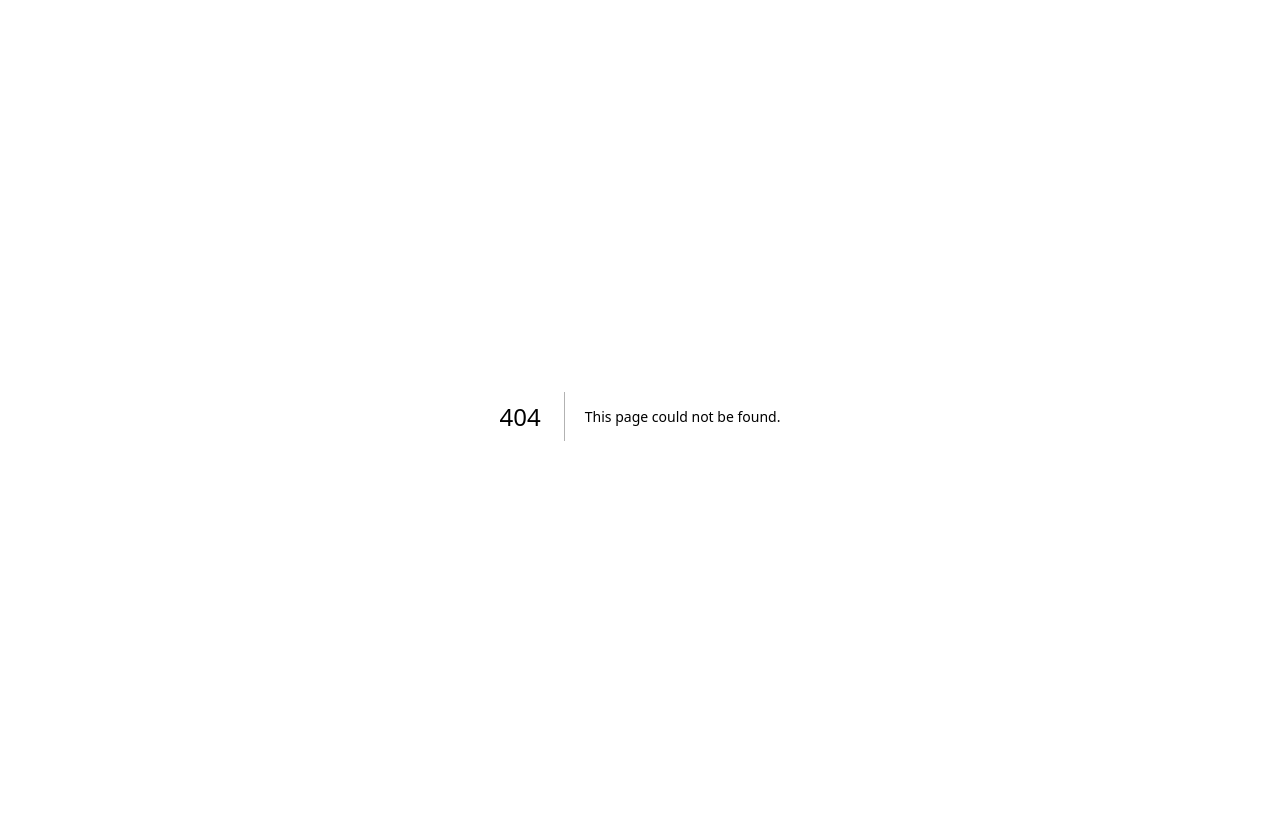
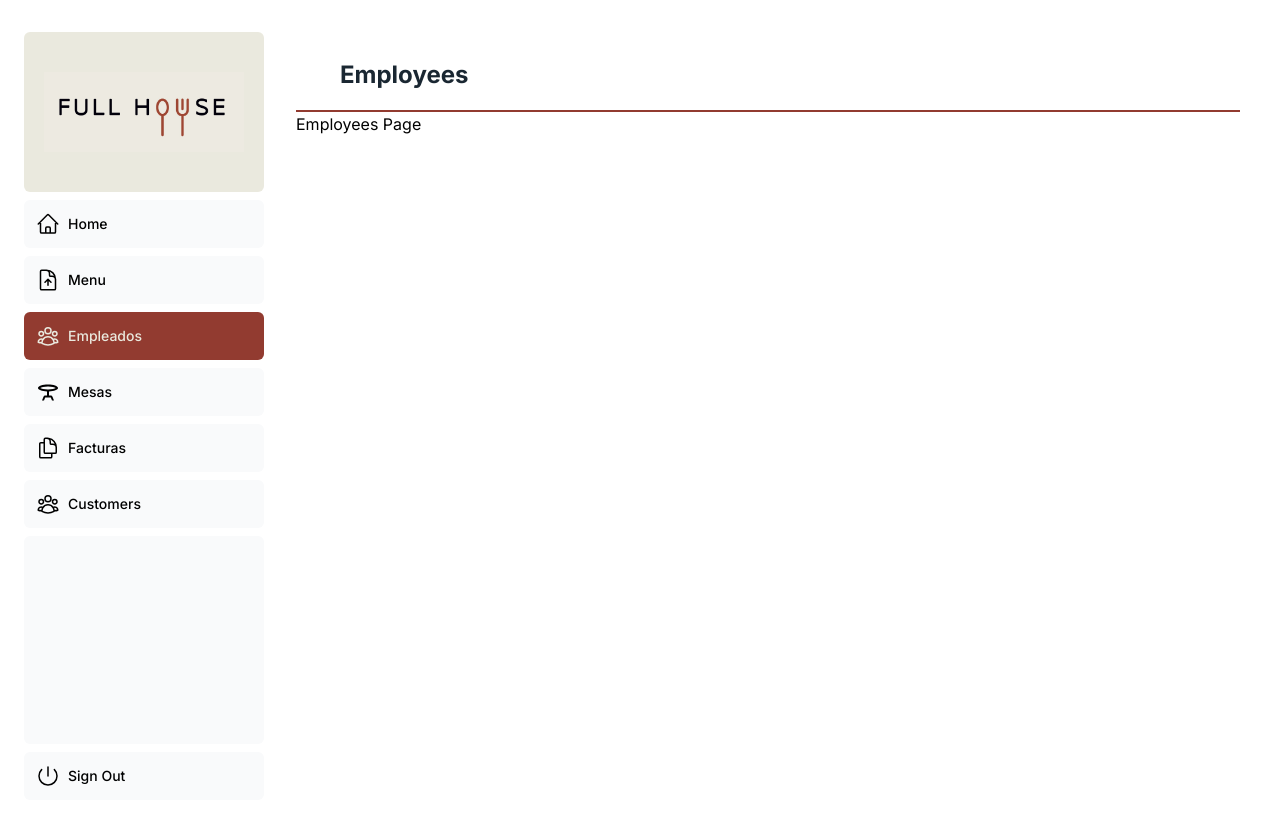
Before and after one commit to Jesuscrist420/Full-House-Frontend, a Next.js app: page /dashboard/employees in a window 1280 px wide. Before the commit this address had no page. Shown: the top 824 px of the page. Built offline with nearby package versions, Linux system fonts and the light colour scheme; a web font is replaced by a local one.

Commit message:
Creating Menu, Employees & Tables Pages

```diff
--- a/src/app/dashboard/customers/page.tsx
+++ b/src/app/dashboard/customers/page.tsx
@@ -1,3 +1,5 @@
-export default function Page() {
+const Page = () => {
     return <p>Customers Page</p>;
 }
+
+export default Page;
--- /dev/null
+++ b/src/app/dashboard/employees/page.tsx
@@ -0,0 +1,11 @@
+import EmployeesHeader from "@/app/ui/atoms/employeesHeader/EmployeesHeader";
+
+const Page = () => {
+    return (
+        <>
+            <EmployeesHeader />
+            <p>Employees Page</p>
+        </>
+    );}
+
+export default Page;
--- /dev/null
+++ b/src/app/dashboard/menu/page.tsx
@@ -0,0 +1,12 @@
+import MenuHeader from "@/app/ui/atoms/menuHeader/MenuHeader";
+
+const Page = () => {
+    return (
+        <>
+            <MenuHeader />
+            <p>Menu Page</p>
+        </>
+    );
+}
+
+export default Page;
--- /dev/null
+++ b/src/app/dashboard/tables/page.tsx
@@ -0,0 +1,11 @@
+import TablesHeader from "@/app/ui/atoms/tablesHeader/TablesHeader";
+
+const Page = () => {
+    return (
+        <>
+            <TablesHeader />
+            <p>Tables Page</p>
+        </>
+    );}
+
+export default Page;
```
